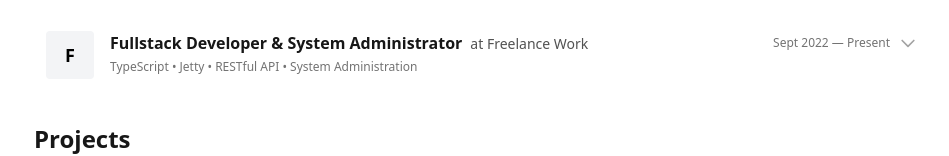
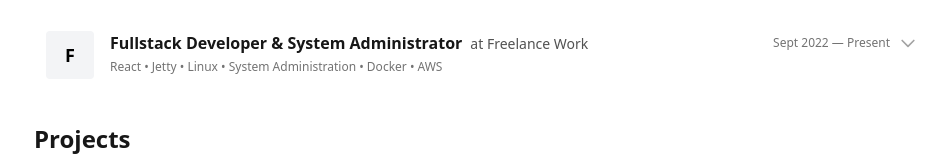
Before and after one commit to ajkneisl/portfolio, a React (Vite) app: page / in a window 1280 px wide. Shown: the part 397-553 px from the top of the page, without its empty margins (158-1107 px from the left). Built offline with nearby package versions, Linux system fonts and the light colour scheme.

Commit message:
update freelance tech

```diff
--- a/src/features/timeline/timeline.api.ts
+++ b/src/features/timeline/timeline.api.ts
@@ -22,7 +22,7 @@ export const experiences: Experience[] = [
         title: 'Fullstack Developer & System Administrator',
         company: 'Freelance Work',
         description: 'Deployed script-sharing marketplace scaling to 1,000+ users with 99.9% uptime. Implemented automatic payout systems through crypto and PayPal. Designed responsive mortgage application forms improving completion rates by 35% over previous solutions.',
-        tech: ['TypeScript', 'Jetty', 'RESTful API', 'System Administration']
+        tech: ['React', 'Jetty', 'Linux', 'System Administration', 'Docker', 'AWS']
     }
 ]
 
```
